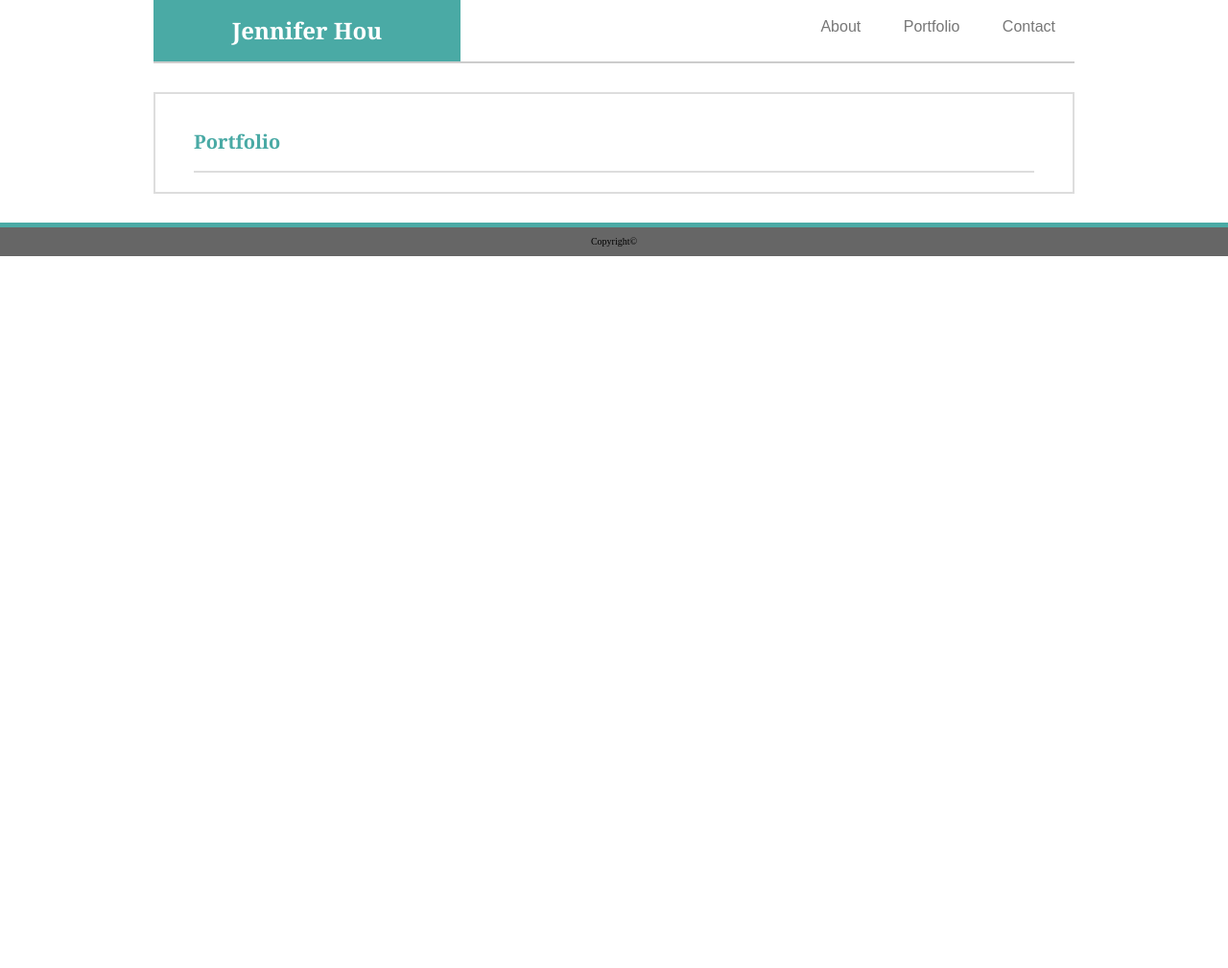
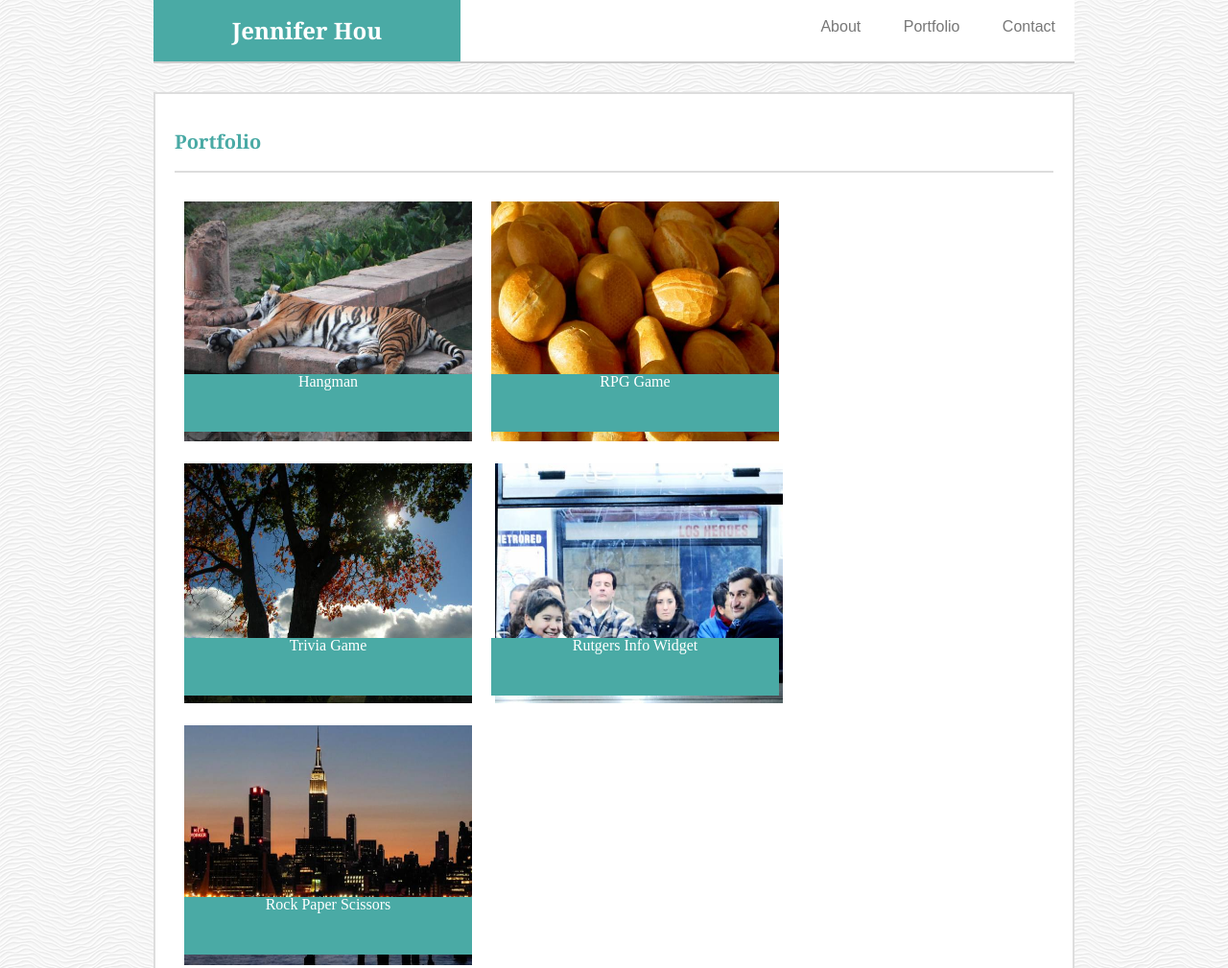
Before and after one commit to Shuchuan35/BasicPortfolio, a plain HTML site: page portfolio.html in a window 1280 px wide. Shown: the top 1009 px of the page at 96% size. Before the commit the page ends 800 px from the top, so only its background shows below. Drawn offline with Linux system fonts and the light colour scheme.

Commit message:
finished project

```diff
--- a/assets/css/style.css
+++ b/assets/css/style.css
@@ -1,3 +1,7 @@
+body {
+    background-image: url("white-waves.png");
+}
+
 header {
     background-color: #ffffff;
     overflow: auto;
@@ -32,6 +36,8 @@ p {
     box-sizing: border-box;
     margin: 30px auto;
     width: 960px;
+    overflow: auto;
+
 }
 
 .logo {
@@ -71,7 +77,7 @@ h2 {
     padding: 20px 0;
 }
 
-img {
+#profile-pic {
     height: 170px;
     width: 140px;
     margin-right: 20px;
@@ -104,6 +110,7 @@ footer {
 h3 {
     padding: 10px 0;
 }
+
 #name,
 #email,
 #message {
@@ -126,3 +133,62 @@ button {
     padding: 10px 20px;
     font-size: 16px;
 }
+
+.image {
+    height: 100%;
+    width: 100%;
+    position: relative;
+}
+
+.pic {
+    height: 250px;
+    width: 300px;
+    margin: 10px;
+    z-index: -1;
+}
+
+.pic-hangman {
+    float: left;
+}
+
+.hangman,
+.rpg,
+.game,
+.widget,
+.rps {
+    position: absolute;
+    width: 300px;
+    height: 60px;
+    background-color: #4aaaa5;
+    color: #ffffff;
+    margin: 10px;
+    text-align: center;
+}
+.hangman {
+    top: 180px;
+}
+.rpg {
+    top: 180px;
+    left: 320px;
+}
+.game {
+    top: 455px;
+
+}
+.widget {
+    top: 455px;
+    left: 320px;
+}
+.rps {
+    top: 725px;
+}
+/*
+.banner {
+    width: 330px;
+    height: 80px;
+    background-color: #4aaaa5;
+    color: #ffffff;
+   z-index: 1;
+}
+
+*/
--- a/portfolio.html
+++ b/portfolio.html
@@ -26,15 +26,35 @@
 
     </header>
 
-    <section class="container">
-      <div class="box">
+    <main>
+        <div class="container">
+
+          <!-- Portfolio -->
           <div class="box-top">
-              <h2>Portfolio</h2>
+            <h2>Portfolio</h2>
           </div>
 
-      </div>
+          <div class="box image">
 
-    </section>
+              <img class="pic pic-hangman" src="assets/images/portfolio1.jpg" alt="Hangman">
+              <div class="hangman">Hangman</div>
+
+              <img class="pic" src="assets/images/portfolio2.jpg" alt="RPC Game">
+              <div class="rpg">RPG Game</div>
+
+              <img class="pic" src="assets/images/portfolio3.jpg" alt="Trivia Game">
+              <div class="game">Trivia Game</div>
+
+              <img class="pic" src="assets/images/portfolio4.jpg" alt="Rutgers Info Widget">
+              <div class="widget">Rutgers Info Widget</div>
+
+              <img class="pic" src="assets/images/portfolio5.jpg" alt="Rock Paper Scissors">
+              <div class="rps">Rock Paper Scissors</div>
+
+          </div>
+
+        </div>
+    </main>
 
     <!-- Footer -->
 
```
Also changed, not shown: contact.html (+1 -0 lines), index.html (+1 -1 lines), assets/css/white-waves.png (added).
